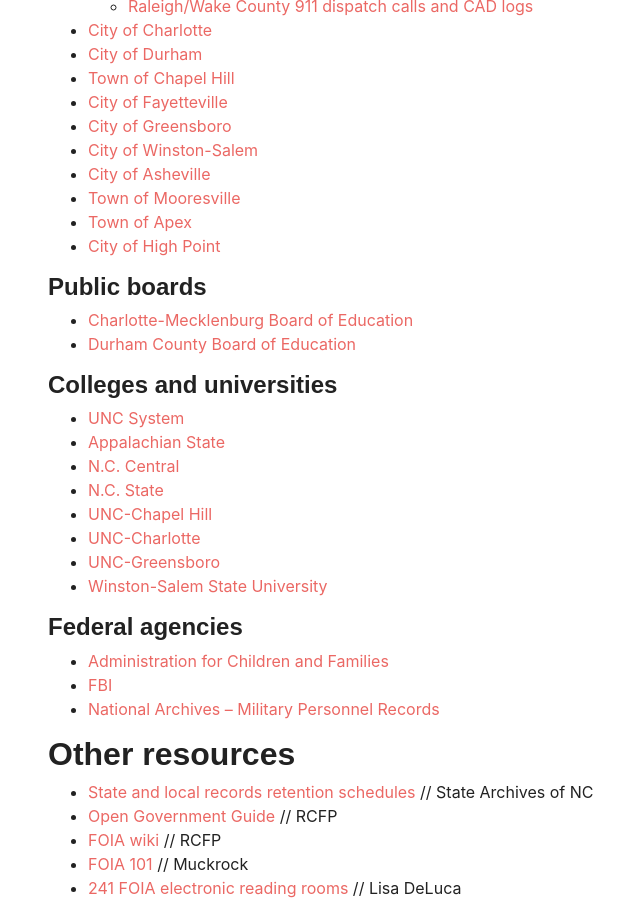
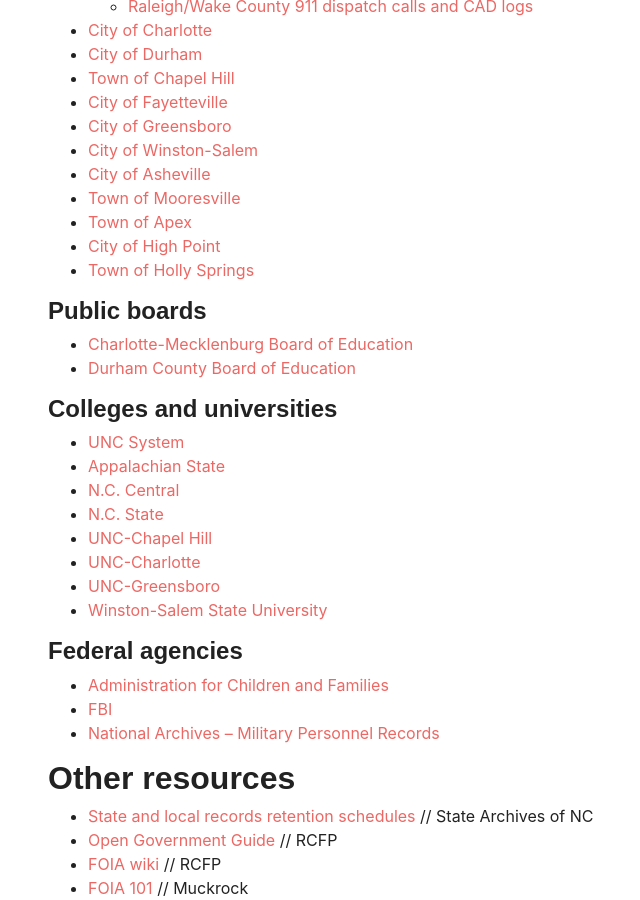
Before and after one commit to mtdukes/data-journalism-lab, a Jekyll site: the page built from _pages/public_records.md, in a window 1280 px wide and 900 px high, scrolled down 1405 px. Shown: the whole window, without its empty margins (37-677 px from the left). Built offline with Jekyll 4.4.1, drawn with Linux system fonts in a browser that asks for light colours; some web fonts are replaced.

Commit message:
adding urls

```diff
--- a/_pages/public_records.md
+++ b/_pages/public_records.md
@@ -59,11 +59,12 @@
 * [Town of Chapel Hill](https://www.townofchapelhill.org/government/departments-services/communications-and-public-affairs/supporting-quality-governance/maintaining-public-records/public-records-request)
 * [City of Fayetteville](https://fayettevillenc.nextrequest.com/)
 * [City of Greensboro](https://www.greensboro-nc.gov/government/public-records-requests)
-* [City of Winston-Salem](https://www.cityofws.org/FormCenter/Fire-Department-7/FOIA-Request-172)
+* [City of Winston-Salem](https://www.cityofws.org/FormCenter/Information-Systems-32/Public-Information-Request-218)
 * [City of Asheville](https://cityofashevillenc.nextrequest.com/)
 * [Town of Mooresville](https://townofmooresvillenc.nextrequest.com/)
 * [Town of Apex](https://www.cognitoforms.com/townofapex1/publicrecordsrequest)
 * [City of High Point](https://highpointnc.justfoia.com/Forms/Launch/d705cbd6-1396-49b7-939e-8d86c5a87deb)
+* [Town of Holly Springs](https://hsforms.hollyspringsnc.us/Forms/Records)
 
 #### Public boards
 
```
